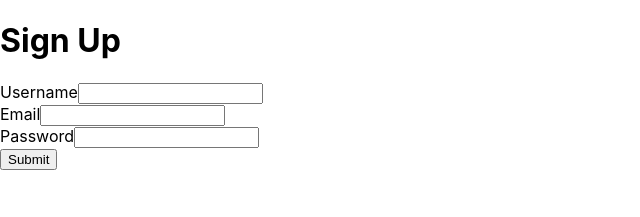
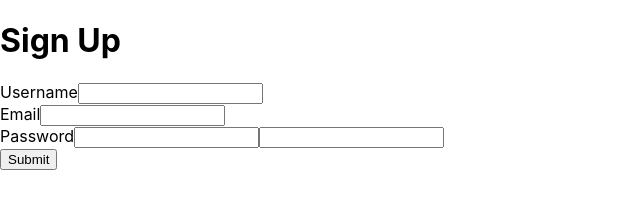
Before and after one commit to zach-cullen/fullstack-django-next, a Next.js app in the folder frontend/: page /signup in a window 1280 px wide. Shown: the top 217 px of the page, without its empty margins (0-640 px from the left). Built offline with nearby package versions, Linux system fonts and the light colour scheme.

Commit message:
Add fetch method to signup form

```diff
--- a/frontend/pages/signup.js
+++ b/frontend/pages/signup.js
@@ -1,17 +1,24 @@
 import PageContainer from "../components/PageContainer"
 import { useFormik } from 'formik';
+import { publicFetch } from '../util/fetch'
 
 const SignUp = () => {
   const title = "Sign Up"
+
+  const submitCredentials = async credentials => {
+    const { data } = await publicFetch.post('auth/registration/', credentials)
+    console.log(data)
+  }
 
   const formik = useFormik({
     initialValues: {
       'username': '',
       'email': '',
-      'password': ''
+      'password1': '',
+      'password2': '',
     },
     onSubmit: values => {
-      console.log(values)
+      submitCredentials(values)
     },
   })
 
@@ -35,16 +42,23 @@ const SignUp = () => {
           name="email"
           type="text"
           onChange={formik.handleChange}
-          value={formik.values.password}
+          value={formik.values.email}
         />
         <br />
-        <label htmlFor="password">Password</label>
+        <label htmlFor="password1">Password</label>
         <input
-          id="password"
-          name="password"
+          id="password1"
+          name="password1"
           type="password"
           onChange={formik.handleChange}
-          value={formik.values.password}
+          value={formik.values.password1}
+        />
+        <input
+          id="password2"
+          name="password2"
+          type="password"
+          onChange={formik.handleChange}
+          value={formik.values.password2}
         />
         <br />
         <input type="submit" />
--- /dev/null
+++ b/frontend/util/fetch.js
@@ -0,0 +1,7 @@
+import axios from 'axios';
+
+const publicFetch = axios.create({
+  baseURL: 'http://localhost:8000/'
+})
+
+export { publicFetch }
```
